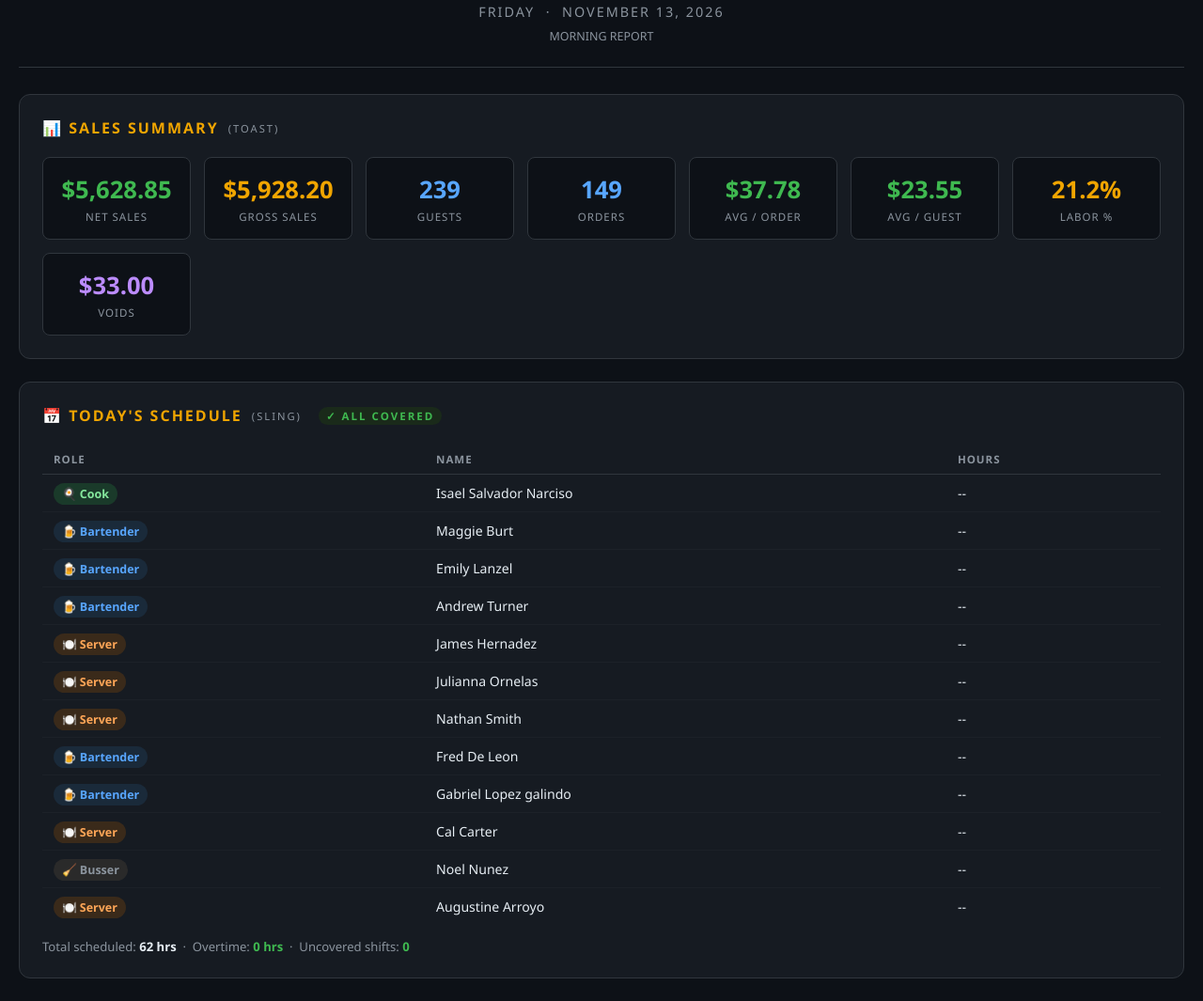
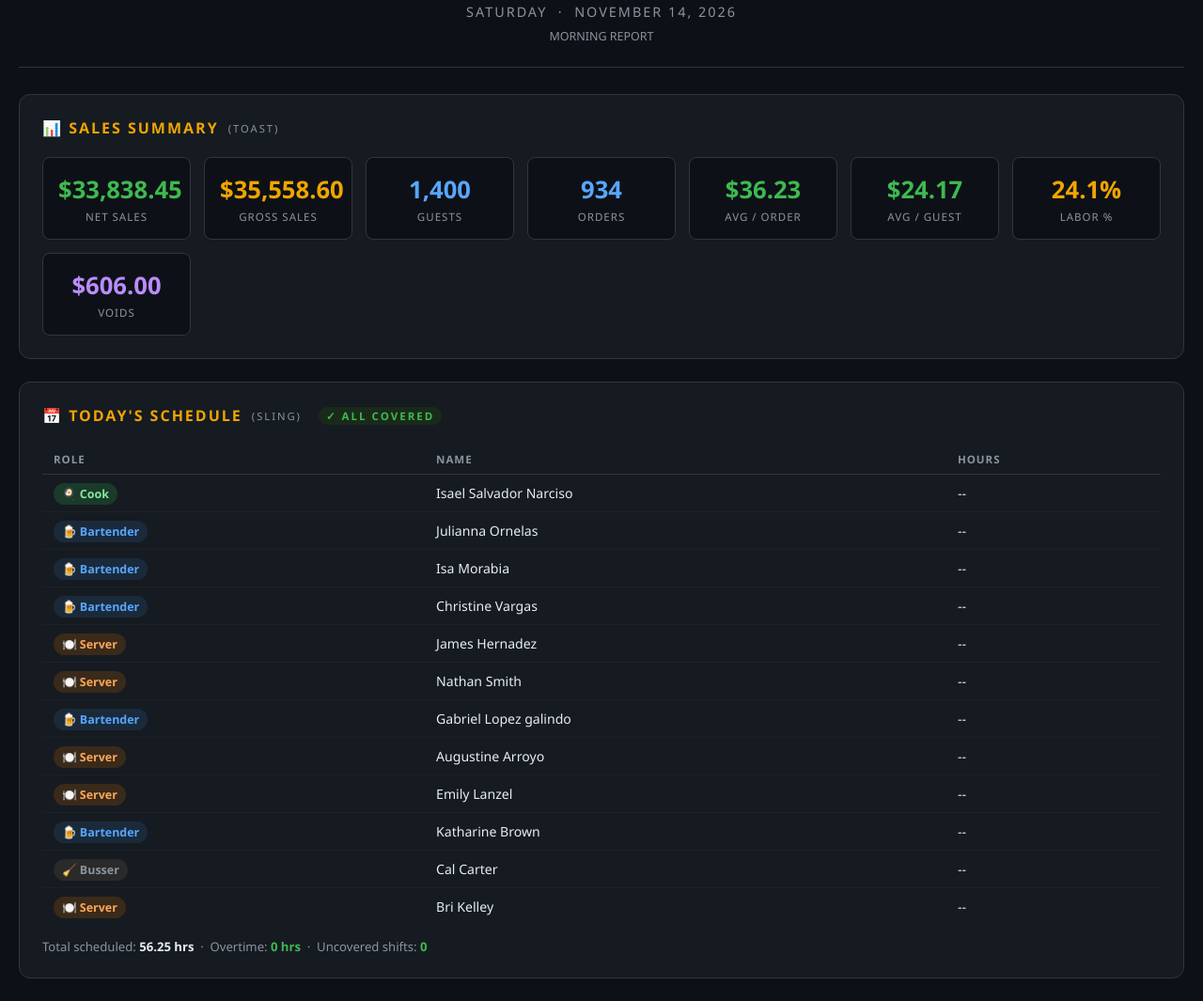
Before and after one commit to mojobrewhouse-cpu/brewhouse-hub, a plain HTML site: page Brewhouse_Morning_Report.html in a window 1280 px wide. Shown: the part 98-1163 px from the top of the page at 94% size. Drawn offline with Linux system fonts and the light colour scheme.

Commit message:
Auto-update Morning Report - November 15, 2026

```diff
--- a/Brewhouse_Morning_Report.html
+++ b/Brewhouse_Morning_Report.html
@@ -3,7 +3,7 @@
 <head>
 <meta charset="UTF-8">
 <meta name="viewport" content="width=device-width, initial-scale=1.0">
-<title>Brewhouse Morning Report — November 13, 2026</title>
+<title>Brewhouse Morning Report — November 14, 2026</title>
 <style>
   :root {
     --bg: #0d1117; --card: #161b22; --border: #30363d;
@@ -58,7 +58,7 @@
 <body>
 <div class="header">
   <h1>🍺 The Brewhouse</h1>
-  <div class="date">FRIDAY &nbsp;·&nbsp; NOVEMBER 13, 2026</div>
+  <div class="date">SATURDAY &nbsp;·&nbsp; NOVEMBER 14, 2026</div>
   <div style="color:var(--muted);font-size:0.78rem;margin-top:8px;">MORNING REPORT</div>
 </div>
 
@@ -67,35 +67,35 @@
   <div class="section-title">📊 Sales Summary <span style="font-size:0.7rem;color:var(--muted);font-weight:400">(Toast)</span></div>
   <div class="metrics">
     <div class="metric">
-      <div class="metric-value">$5,628.85</div>
+      <div class="metric-value">$33,838.45</div>
       <div class="metric-label">Net Sales</div>
     </div>
     <div class="metric amber">
-      <div class="metric-value">$5,928.20</div>
+      <div class="metric-value">$35,558.60</div>
       <div class="metric-label">Gross Sales</div>
     </div>
     <div class="metric blue">
-      <div class="metric-value">239</div>
+      <div class="metric-value">1,400</div>
       <div class="metric-label">Guests</div>
     </div>
     <div class="metric blue">
-      <div class="metric-value">149</div>
+      <div class="metric-value">934</div>
       <div class="metric-label">Orders</div>
     </div>
     <div class="metric">
-      <div class="metric-value">$37.78</div>
+      <div class="metric-value">$36.23</div>
       <div class="metric-label">Avg / Order</div>
     </div>
     <div class="metric">
-      <div class="metric-value">$23.55</div>
+      <div class="metric-value">$24.17</div>
       <div class="metric-label">Avg / Guest</div>
     </div>
     <div class="metric amber">
-      <div class="metric-value">21.2%</div>
+      <div class="metric-value">24.1%</div>
       <div class="metric-label">Labor %</div>
     </div>
     <div class="metric purple">
-      <div class="metric-value">$33.00</div>
+      <div class="metric-value">$606.00</div>
       <div class="metric-label">Voids</div>
     </div>
   </div>
@@ -118,17 +118,17 @@
         </tr>
         <tr>
           <td><span class="role-badge bartender">🍺 Bartender</span></td>
-          <td>Maggie Burt</td>
+          <td>Julianna Ornelas</td>
           <td>--</td>
         </tr>
         <tr>
           <td><span class="role-badge bartender">🍺 Bartender</span></td>
-          <td>Emily Lanzel</td>
+          <td>Isa Morabia</td>
           <td>--</td>
         </tr>
         <tr>
           <td><span class="role-badge bartender">🍺 Bartender</span></td>
-          <td>Andrew Turner</td>
+          <td>Christine Vargas</td>
           <td>--</td>
         </tr>
         <tr>
@@ -138,17 +138,7 @@
         </tr>
         <tr>
           <td><span class="role-badge server">🍽️ Server</span></td>
-          <td>Julianna Ornelas</td>
-          <td>--</td>
-        </tr>
-        <tr>
-          <td><span class="role-badge server">🍽️ Server</span></td>
           <td>Nathan Smith</td>
-          <td>--</td>
-        </tr>
-        <tr>
-          <td><span class="role-badge bartender">🍺 Bartender</span></td>
-          <td>Fred De Leon</td>
           <td>--</td>
         </tr>
         <tr>
@@ -158,22 +148,32 @@
         </tr>
         <tr>
           <td><span class="role-badge server">🍽️ Server</span></td>
+          <td>Augustine Arroyo</td>
+          <td>--</td>
+        </tr>
+        <tr>
+          <td><span class="role-badge server">🍽️ Server</span></td>
+          <td>Emily Lanzel</td>
+          <td>--</td>
+        </tr>
+        <tr>
+          <td><span class="role-badge bartender">🍺 Bartender</span></td>
+          <td>Katharine Brown</td>
+          <td>--</td>
+        </tr>
+        <tr>
+          <td><span class="role-badge busser">🧹 Busser</span></td>
           <td>Cal Carter</td>
           <td>--</td>
         </tr>
         <tr>
-          <td><span class="role-badge busser">🧹 Busser</span></td>
-          <td>Noel Nunez</td>
-          <td>--</td>
-        </tr>
-        <tr>
           <td><span class="role-badge server">🍽️ Server</span></td>
-          <td>Augustine Arroyo</td>
+          <td>Bri Kelley</td>
           <td>--</td>
         </tr></tbody>
   </table>
   <div style="margin-top:14px;color:var(--muted);font-size:0.82rem;">
-    Total scheduled: <strong style="color:var(--text)">62 hrs</strong>
+    Total scheduled: <strong style="color:var(--text)">56.25 hrs</strong>
     &nbsp;·&nbsp; Overtime: <strong style="color:var(--green)">0 hrs</strong>
     &nbsp;·&nbsp; Uncovered shifts: <strong style="color:var(--green)">0</strong>
   </div>
@@ -248,7 +248,7 @@
 </div>
 
 <div class="footer">
-  Generated automatically · November 14, 2026 at 06:58 PM UTC · The Brewhouse Morning Report
+  Generated automatically · November 15, 2026 at 07:35 PM UTC · The Brewhouse Morning Report
 </div>
 </body>
 </html>
```
